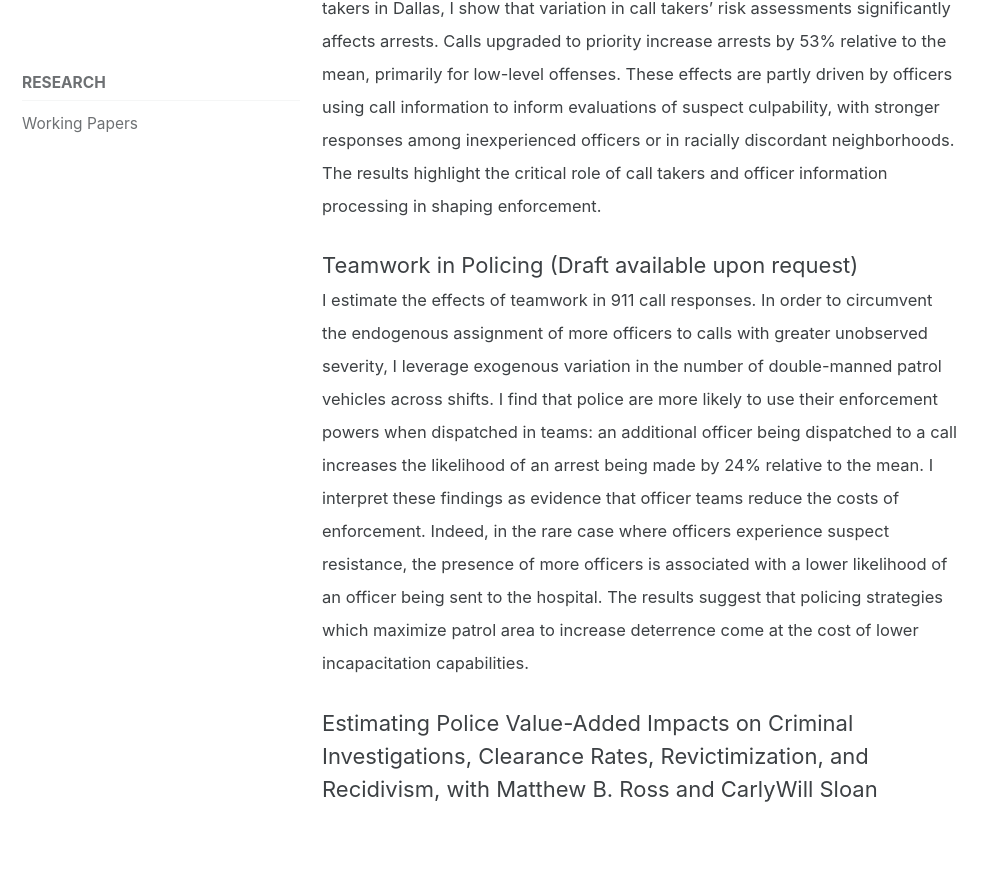
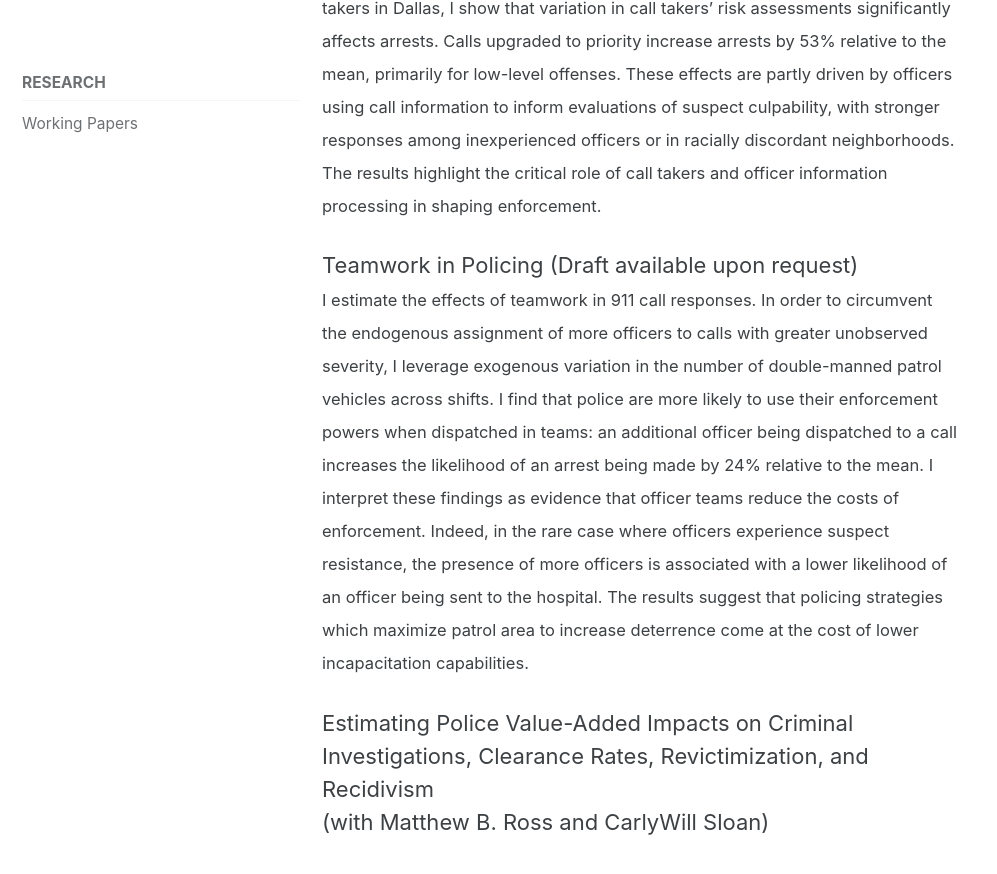
Before and after one commit to austin-v-smith-econ/austin-v-smith-econ.github.io, a Jekyll site: the page built from _research/research.md, in a window 1280 px wide and 900 px high, scrolled down 746 px. Shown: the top 874 px of the window, without its empty margins (0-997 px from the left). Built offline with Jekyll 4.4.1, drawn with Linux system fonts in a browser that asks for light colours; cached includes are drawn as plain includes.

Commit message:
Revise detectives

```diff
--- a/_research/research.md
+++ b/_research/research.md
@@ -17,5 +17,6 @@ permalink: /research/
 Teamwork in Policing (Draft available upon request)<br>
 <span style="font-size:0.75em"> I estimate the effects of teamwork in 911 call responses. In order to circumvent the endogenous assignment of more officers to calls with greater unobserved severity, I leverage exogenous variation in the number of double-manned patrol vehicles across shifts. I find that police are more likely to use their enforcement powers when dispatched in teams: an additional officer being dispatched to a call increases the likelihood of an arrest being made by 24% relative to the mean. I interpret these findings as evidence that officer teams reduce the costs of enforcement. Indeed, in the rare case where officers experience suspect resistance, the presence of more officers is associated with a lower likelihood of an officer being sent to the hospital. The results suggest that policing strategies which maximize patrol area to increase deterrence come at the cost of lower incapacitation capabilities.  </span>
 
-Estimating Police Value-Added Impacts on Criminal Investigations, Clearance Rates, Revictimization, and Recidivism, with Matthew B. Ross and CarlyWill Sloan <br>
+Estimating Police Value-Added Impacts on Criminal Investigations, Clearance Rates, Revictimization, and Recidivism<br>
+<span> (with Matthew B. Ross and CarlyWill Sloan) </span><br>
 <span>
```
